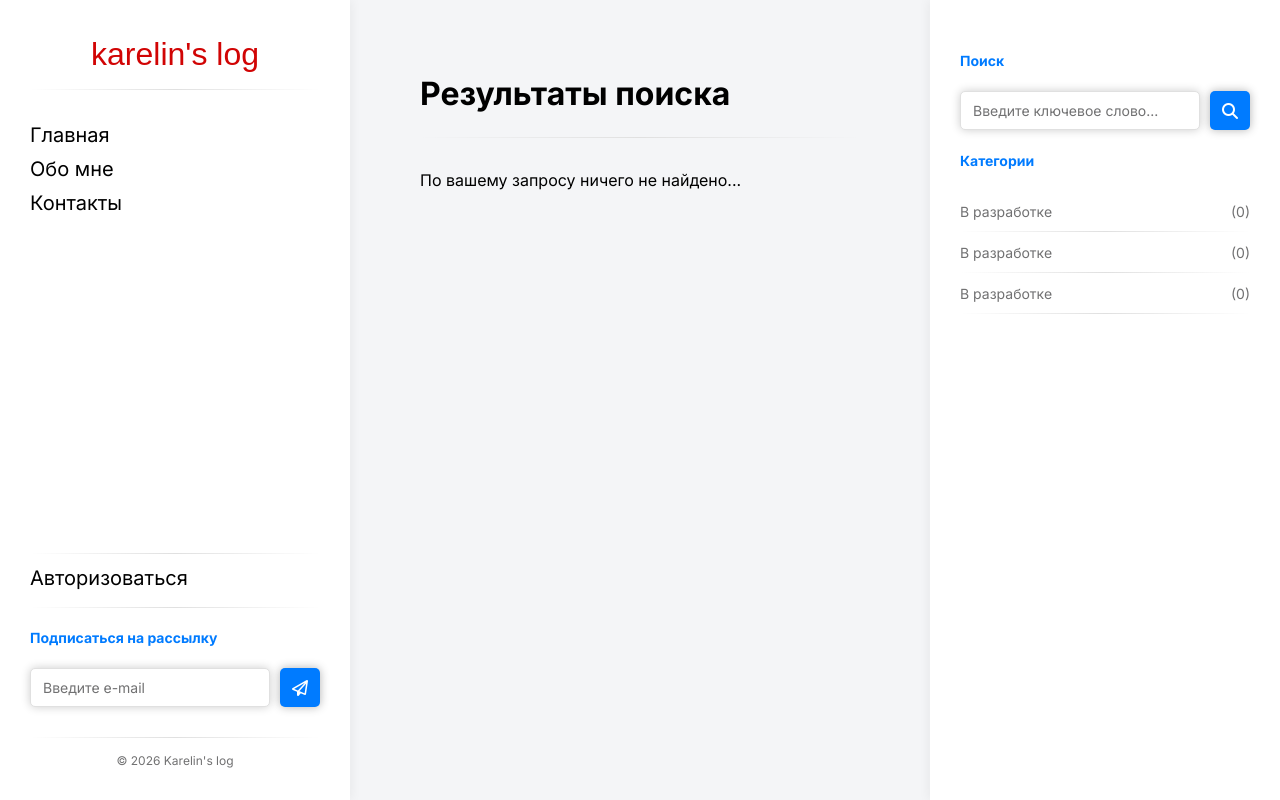
After one commit to KarelinIvan/Karelin-s-Log, a FastAPI app: template app/templates/search_results.html in a window 1280 px wide. The commit adds this page. Run offline with FastAPI, Linux system fonts and the light colour scheme; the template is opened without the code that fills it, so the values that code supplies are empty; parts of the project's set-up code (start-up, migrations or seed data) failed here and were passed over; some web fonts are replaced.

Commit message:
настроены шаблоны и стили для отображения результатов поиска

```diff
--- a/app/static/css/style.css
+++ b/app/static/css/style.css
@@ -981,3 +981,21 @@ form {
     margin-bottom: 30px;
     padding-bottom: 20px;
 }
+
+/* Стили для страницы результатов поиска */
+.search {
+    display: flex;
+    flex-direction: column;
+    margin-top: 10px;
+}
+
+.search_link {
+    text-decoration: none;
+    color: var(--color-black);
+    font-family: var(--font-family-Noto-serif);
+    font-style: italic;
+}
+
+.search_link:hover {
+    color: var(--color-blue);
+}
--- a/app/templates/base.html
+++ b/app/templates/base.html
@@ -80,8 +80,8 @@
         <aside class="sidebar-right">
             <div class="widget">
                 <h3 class="widget-title">Поиск</h3>
-                <form action="#" class="search-form" method="get">
-                    <input type="text" placeholder="Введите ключевое слово..." class="form-control">
+                <form action="/page/search" class="search-form" method="get">
+                    <input type="text" name="query" placeholder="Введите ключевое слово..." class="form-control">
                     <button class="btn-primary" type="submit" aria-label="Поиск">
                         <i class="fa-solid fa-magnifying-glass" aria-hidden="true"></i>
                     </button>
--- /dev/null
+++ b/app/templates/search_results.html
@@ -0,0 +1,14 @@
+{% extends "base.html" %}
+{% block title %}Результаты поиска{% endblock %}
+{% block content %}
+    <h1 class="page-title divider-bottom">Результаты поиска</h1>
+    {% if posts %}
+        {% for post in posts %}
+            <div class="search">
+                <a class="search_link" href="/page/posts/{{ post.id }}" class="page-title">{{ post.title }}</a>
+            </div>
+        {% endfor %}
+    {% else %}
+        <p>По вашему запросу ничего не найдено...</p>
+    {% endif %}
+{% endblock %}
```
